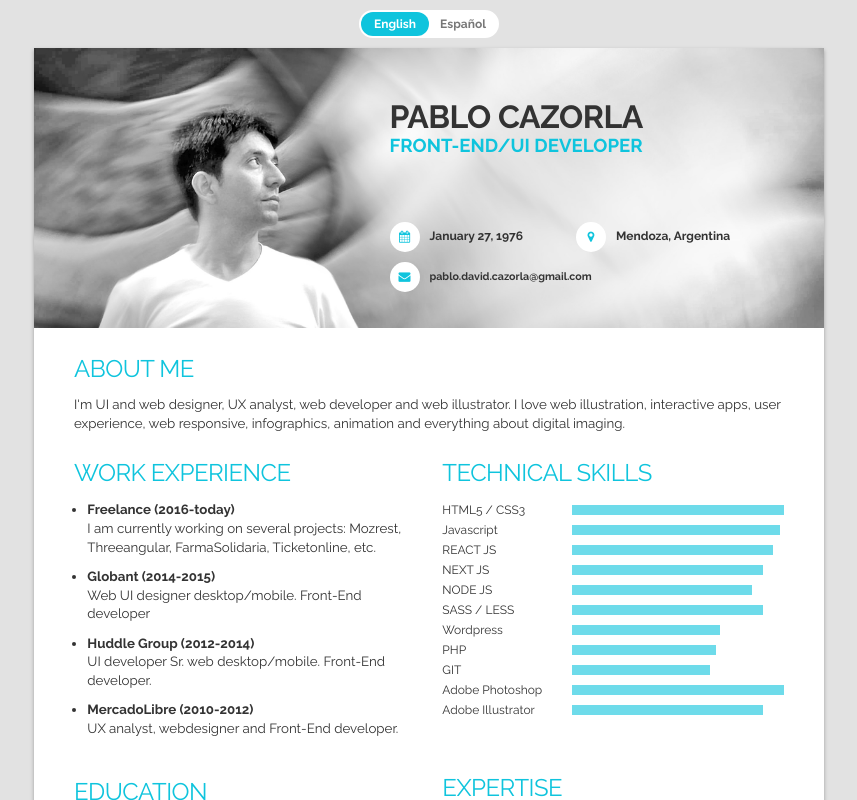
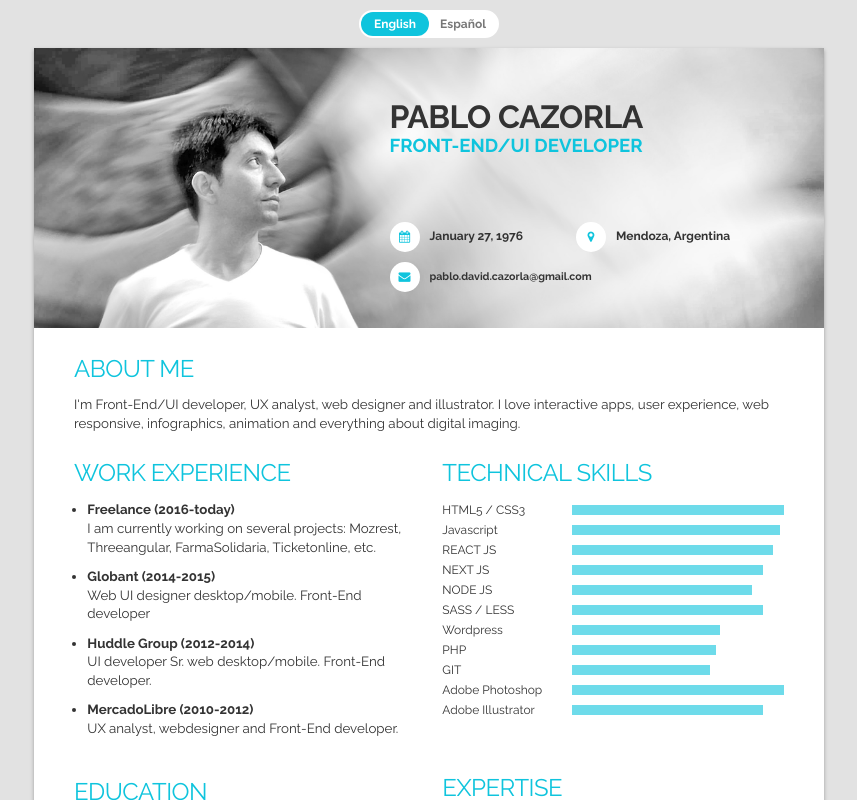
Before and after one commit to pablocazorla/CV, a React (Create React App) app: page / in a window 1280 px wide. Shown: the top 800 px of the page, without its empty margins (211-1068 px from the left). Built offline with nearby package versions, Linux system fonts and the light colour scheme.

Commit message:
Update data.js

```diff
--- a/src/cv/data.js
+++ b/src/cv/data.js
@@ -21,8 +21,9 @@ const data = {
       es: "Sobre mí",
     },
     desc: {
-      en: "I'm UI and web designer, UX analyst, web developer and web illustrator. I love web illustration, interactive apps, user experience, web responsive, infographics, animation and everything about digital imaging.",
-      es: "I'm UI and web designer, UX analyst, web developer and web illustrator. I love web illustration, interactive apps, user experience, web responsive, infographics, animation and everything about digital imaging.",
+      en: "I'm Front-End/UI developer, UX analyst, web designer and illustrator. I love interactive apps, user experience, web responsive, infographics, animation and everything about digital imaging.",
+
+      es: "Soy desarrollador Front-End/UI, analista de usabilidad, diseñador web e ilustrador. Me encantan las aplicaciones interactivas, la experiencia del usuario, infografías, la animación y todo lo relacionado con el mundo digital.",
     },
   },
 
```
